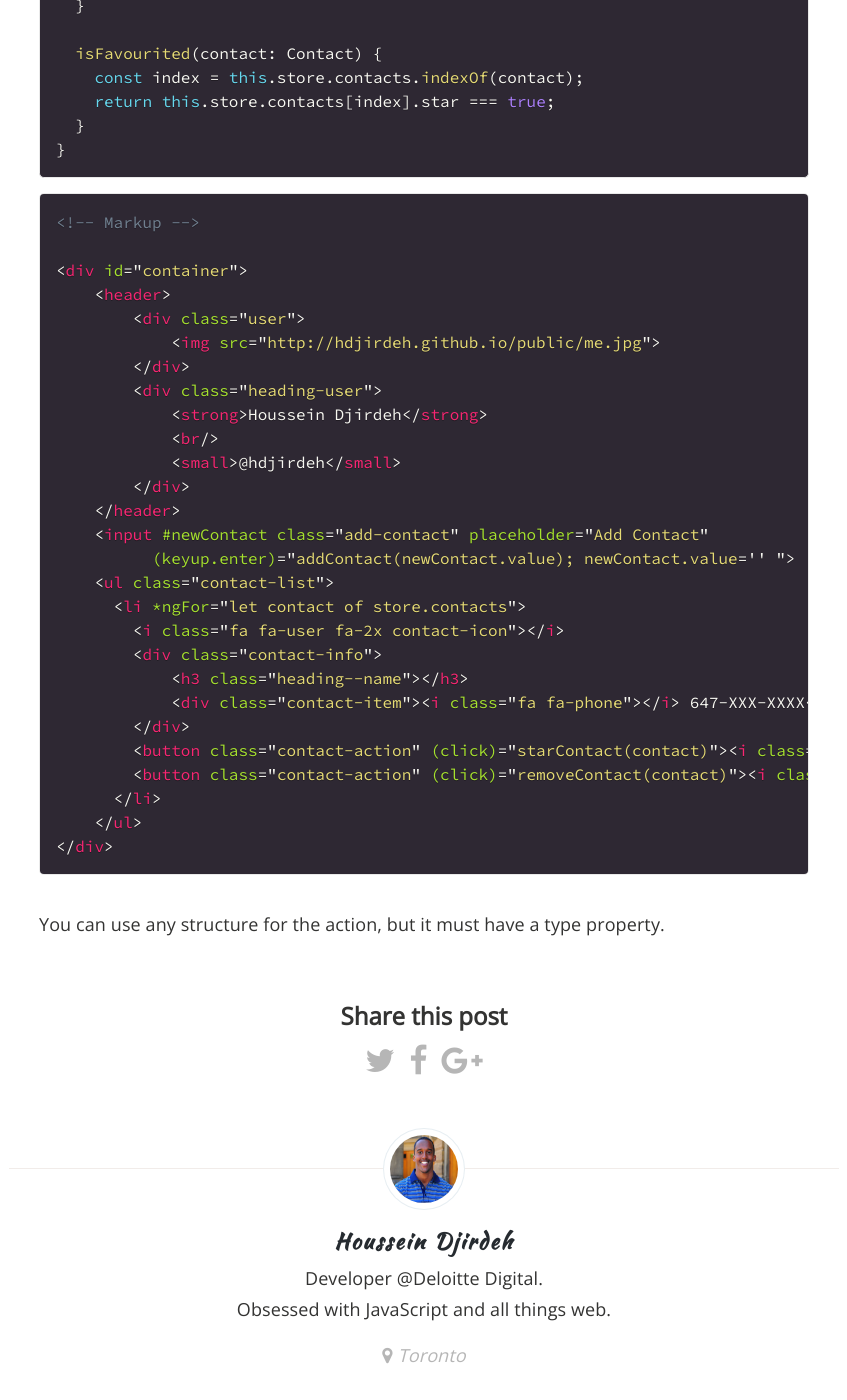
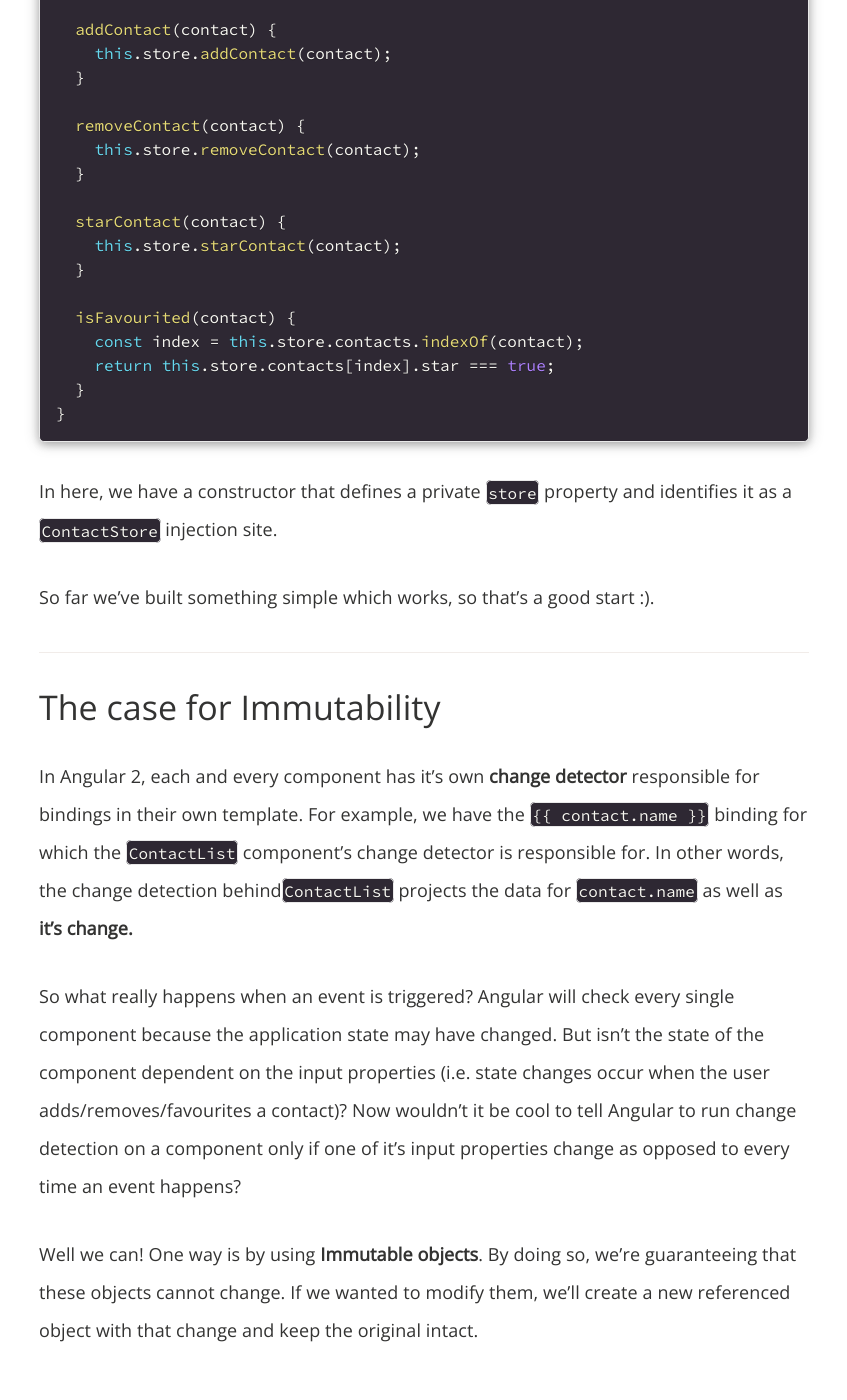
Before and after one commit to housseindjirdeh/hdjirdeh.github.io, a Jekyll site: the page built from _posts/2016-06-12-introduction-to-angular2-and-redux.markdown, in a window 1280 px wide and 1400 px high, scrolled down 5854 px. Shown: the whole window, without its empty margins (216-1063 px from the left). Built offline with Jekyll 4.4.1, drawn with Linux system fonts in a browser that asks for light colours; nearby versions of some CDN libraries; comment, search, counter and statistics services are not loaded; some of the changed text lies outside the part shown.

Commit message:
Checkpoint

```diff
--- a/_posts/2016-06-12-introduction-to-angular2-and-redux.markdown
+++ b/_posts/2016-06-12-introduction-to-angular2-and-redux.markdown
@@ -1,6 +1,6 @@
 ---
 layout: post
-title:  "building angular 2 applications with redux"
+title:  "building angular 2 applications with immutable.js and redux"
 date:   2016-06-12 7:13:00 -0400
 categories: redux angular2
 description: Lorem Ipsum is simply dummy text of the printing and typesetting industry. Lorem Ipsum has been the industry's standard dummy text ever since the 1500s, when an unknown printer took a galley of type and scrambled it to make a type specimen book. It has survived not only five centuries...
@@ -72,14 +72,14 @@
 
 Getting Started
 ------------------
-Let's build a simple version of the application with purely just Angular elements.
+Let's build a simple version of the application with purely Angular elements. Let's start with a store file to handle the logic of our application.
 
 {% highlight javascript %}
 // Contact Store
 
 export class Contact {
   name: String;
-  star: boolean = false;
+  star: boolean;
 }
 
 export class ContactStore {
@@ -107,6 +108,10 @@
 }
 {% endhighlight %}
 
+This is very similar to how we would set up a service in our application, however I wanted to mimick the store logic found in Flux applications. The `ContactStore` controls the *state* of the application where we have methods to add, remove and favourite contacts.
+
+Now let's take a look at the component.
+
 {% highlight javascript %}
 // Contact List Component
 
@@ -120,11 +125,7 @@
 })
 
 export class ContactList {
-  store: ContactStore;
-
-  constructor(store: ContactStore) {
-    this.store = store;
-  }
+  constructor(private store: ContactStore) { }
 
   addContact(contact) {
     this.store.addContact(contact);
@@ -138,41 +139,21 @@
     this.store.starContact(contact);
   }
 
-  isFavourited(contact: Contact) {
+  isFavourited(contact) {
     const index = this.store.contacts.indexOf(contact);
     return this.store.contacts[index].star === true;
   }
 }
 {% endhighlight %}
 
-{% highlight html %}
-<!-- Markup -->
+In here, we have a constructor that defines a private `store` property and identifies it as a `ContactStore` injection site.
 
-<div id="container">
-	<header>
-		<div class="user">
-			<img src="http://hdjirdeh.github.io/public/me.jpg">
-		</div>
-		<div class="heading-user">
-			<strong>Houssein Djirdeh</strong>
-			<br/>
-			<small>@hdjirdeh</small>
-		</div>
-	</header>
-	<input #newContact class="add-contact" placeholder="Add Contact"
-	      (keyup.enter)="addContact(newContact.value); newContact.value='' ">
-	<ul class="contact-list">
-	  <li *ngFor="let contact of store.contacts">
-	  	<i class="fa fa-user fa-2x contact-icon"></i>
-	    <div class="contact-info">
-	    	<h3 class="heading--name">{{ contact.name }}</h3>
-	    	<div class="contact-item"><i class="fa fa-phone"></i> 647-XXX-XXXX</div>
-	    </div>
-	    <button class="contact-action" (click)="starContact(contact)"><i class="fa fa-2x" [class.fa-star]="isFavourited(contact)" [class.fa-star-o]="!isFavourited(contact)"></i></button>
-	    <button class="contact-action" (click)="removeContact(contact)"><i class="fa fa-trash fa-2x"></i></button>
-	  </li>
-	</ul>
-</div>
-{% endhighlight %}
+So far we've built something simple which works, so that's a good start :).
 
-You can use any structure for the action, but it must have a type property.
+The case for Immutability
+------------------
+In Angular 2, each and every component has it's own **change detector** responsible for bindings in their own template. For example, we have the `{% raw %}{{ contact.name }}{% endraw %}` binding for which the `ContactList` component's change detector is responsible for. In other words, the change detection behind`ContactList` projects the data for `contact.name` as well as **it's change.**
+
+So what really happens when an event is triggered? Angular will check every single component because the application state may have changed. But isn't the state of the component dependent on the input properties (i.e. state changes occur when the user adds/removes/favourites a contact)? Now wouldn't it be cool to tell Angular to run change detection on a component only if one of it's input properties change as opposed to every time an event happens?
+
+Well we can! One way is by using **Immutable objects**. By doing so, we're guaranteeing that these objects cannot change. If we wanted to modify them, we'll create a new referenced object with that change and keep the original intact.
--- a/_sass/_base.scss
+++ b/_sass/_base.scss
@@ -205,6 +205,7 @@
 pre {
     padding: 8px 12px;
     overflow-x: auto;
+    box-shadow: 0 1px 16px 0 rgba(0, 0, 0, .2), 0 2px 8px 0 rgba(0, 0, 0, .14), 0 4px 8px -1px rgba(0, 0, 0, .12);
 
     > code {
         border: 0;
```
Also changed, not shown: other parts of _posts/2016-06-12-introduction-to-angular2-and-redux.markdown (+2 -1 lines).
